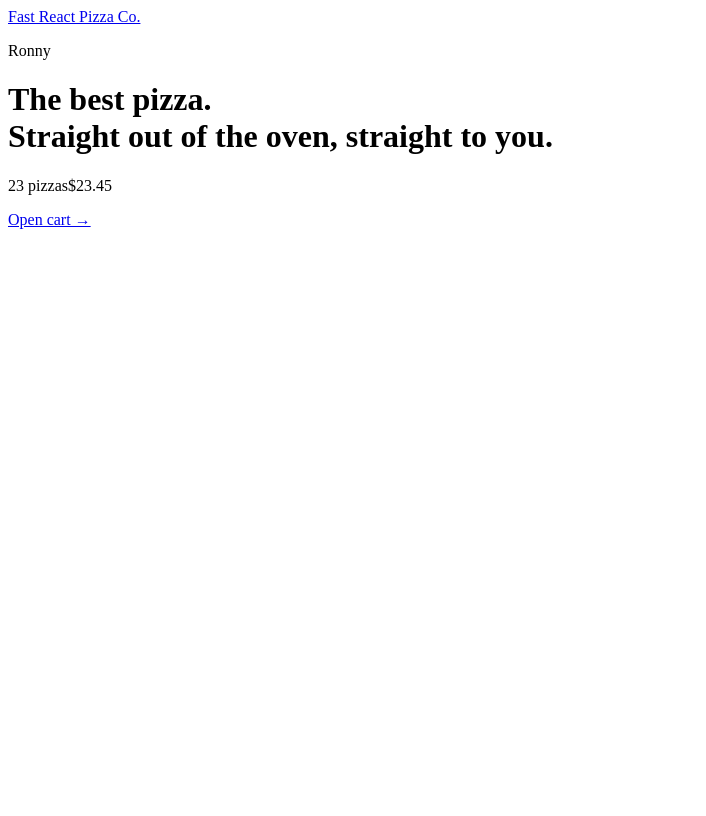
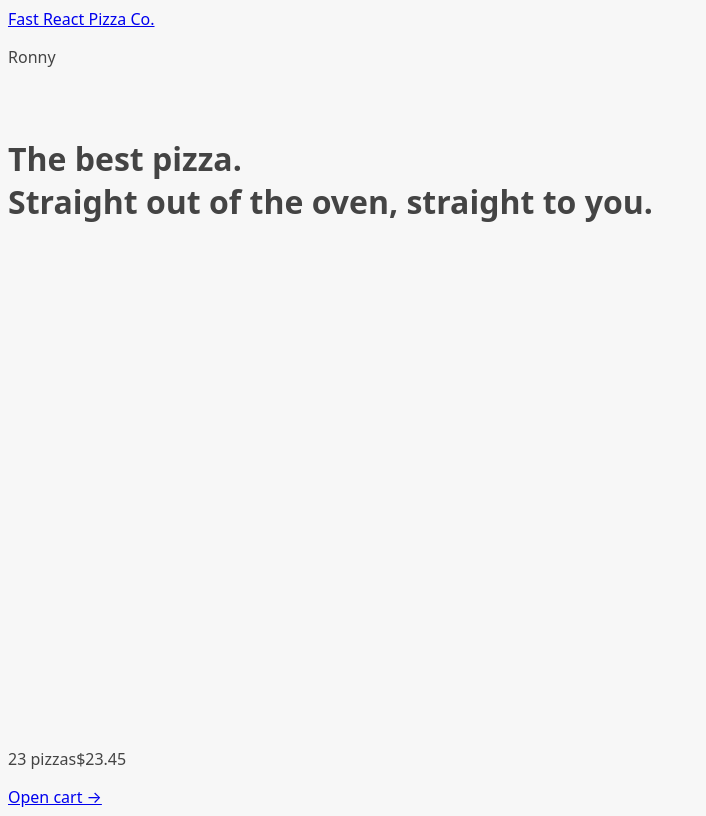
Before and after one commit to RachitJain959/react-pizza, a React (Vite) app: page / in a window 1280 px wide. Shown: the whole page, without its empty margins (0-706 px from the left). Built offline with nearby package versions, Linux system fonts and the light colour scheme.

Commit message:
add Loader via useNavigation

```diff
--- a/src/main.jsx
+++ b/src/main.jsx
@@ -1,6 +1,7 @@
 import React from 'react';
 import ReactDOM from 'react-dom/client';
 import App from './App.jsx';
+import './index.css';
 
 ReactDOM.createRoot(document.getElementById('root')).render(
   <React.StrictMode>
--- a/src/ui/AppLayout.jsx
+++ b/src/ui/AppLayout.jsx
@@ -1,11 +1,17 @@
 import Header from './Header';
+import Loader from './Loader';
 
 import CartOverview from '../features/cart/CartOverview';
-import { Outlet } from 'react-router-dom';
+import { Outlet, useNavigation } from 'react-router-dom';
 
 function AppLayout() {
+  const navigation = useNavigation();
+  const isLoading = navigation.state === 'loading';
+
   return (
-    <div>
+    <div className="layout">
+      {isLoading && <Loader />}
+
       <Header />
 
       <main>
--- /dev/null
+++ b/src/ui/Loader.jsx
@@ -0,0 +1,5 @@
+function Loader() {
+  return <div className="loader"></div>;
+}
+
+export default Loader;
```
